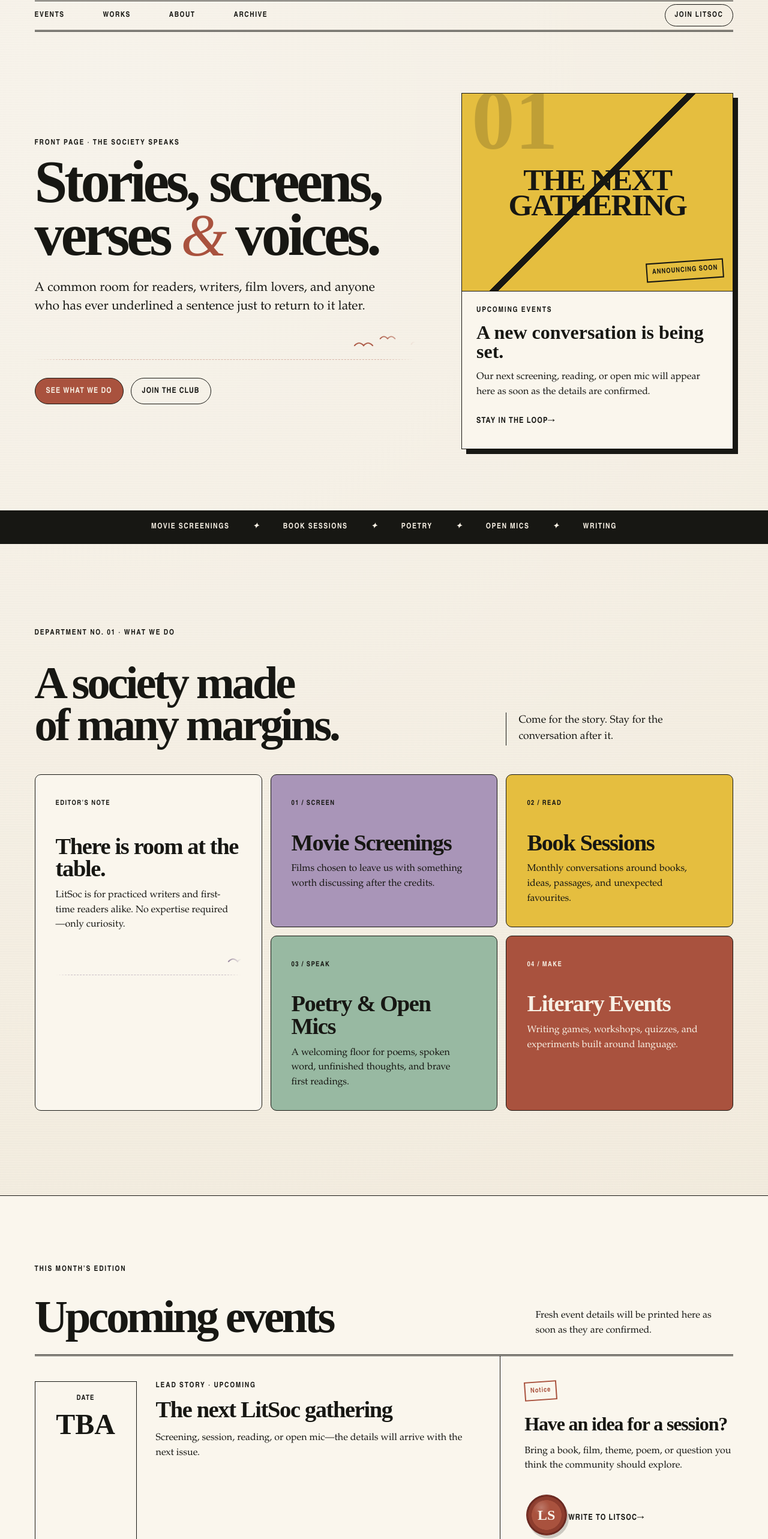
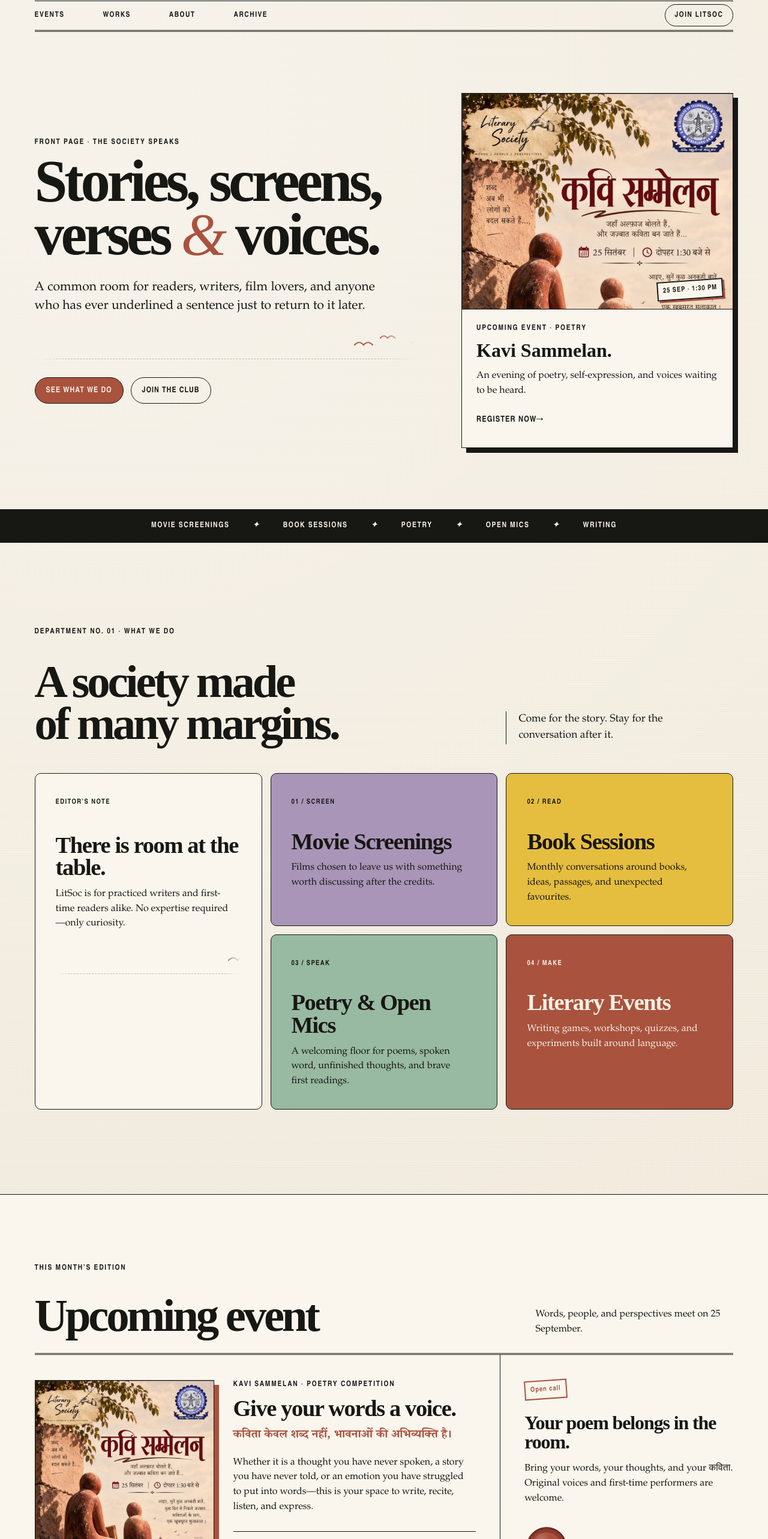
Before and after one commit to ashutoshbhatt2609/litsoc, a React (Vite) app: page / in a window 1280 px wide. Shown: the part 234-2800 px from the top of the page at 60% size. Built offline with nearby package versions, Linux system fonts and the light colour scheme.

Commit message:
Feature Kavi Sammelan event

```diff
--- a/index.html
+++ b/index.html
@@ -3,6 +3,9 @@
   <head>
     <meta charset="UTF-8" />
     <meta name="viewport" content="width=device-width, initial-scale=1.0" />
+    <meta name="format-detection" content="telephone=no" />
+    <meta name="apple-mobile-web-app-capable" content="yes" />
+    <meta name="apple-mobile-web-app-status-bar-style" content="default" />
     <meta
       name="description"
       content="LitSoc is the Literary Society of BMSIT — a community for stories, cinema, poetry, books, and conversation."
--- a/src/App.jsx
+++ b/src/App.jsx
@@ -1,4 +1,7 @@
 import { useEffect, useRef, useState } from "react";
+
+const REGISTRATION_URL = "https://forms.gle/2MEEVWF1tvjE86uv6";
+const INSTAGRAM_URL = "https://www.instagram.com/literarysociety_bmsit?stkn=MWpmMGM0eDByOHpxdA==";
 
 const activities = [
   ["violet", "01 / Screen", "Movie Screenings", "Films chosen to leave us with something worth discussing after the credits."],
@@ -346,21 +349,23 @@ function SocialDialog({ open, onClose, type }) {
         <p className="eyebrow">{isInstagram ? "LitSoc updates · Instagram" : "LitSoc membership · WhatsApp community"}</p>
         <h2 id={`${type}-dialog-title`}>{isInstagram ? "Follow LitSoc." : "Join the club."}</h2>
         <div className="dialog-grid">
-          <div
-            className={`qr-placeholder dialog-qr${isInstagram ? " instagram-qr" : ""}`}
-            role="img"
-            aria-label={`${isInstagram ? "LitSoc Instagram" : "WhatsApp community"} QR code will be added here`}
-          >
-            <span>{isInstagram ? "IG" : "QR"}</span>
-          </div>
+          {isInstagram ? (
+            <a className="qr-placeholder dialog-qr instagram-qr" href={INSTAGRAM_URL} target="_blank" rel="noreferrer" aria-label="Open the official LitSoc Instagram profile">
+              <span>IG</span>
+            </a>
+          ) : (
+            <div className="qr-placeholder dialog-qr" role="img" aria-label="WhatsApp community QR code will be added here">
+              <span>QR</span>
+            </div>
+          )}
           <div className="dialog-copy">
-            <h3>{isInstagram ? "Scan or open the profile." : "Scan or open the invite."}</h3>
+            <h3>{isInstagram ? "Open the official profile." : "Scan or open the invite."}</h3>
             <p>{isInstagram ? "Follow the LitSoc page for event posters, announcements, reminders, and moments from the club." : "Use the QR code on another device, or open the WhatsApp community invitation directly."}</p>
-            <div className={`invite-link${isInstagram ? " instagram-link" : ""}`} aria-label={`${isInstagram ? "Instagram profile" : "WhatsApp invitation"} link pending`}>
-              <span>{isInstagram ? "Instagram profile link pending" : "WhatsApp invite link pending"}</span>
-              <button type="button" disabled>Copy</button>
+            <div className={`invite-link${isInstagram ? " instagram-link" : ""}`}>
+              <span>{isInstagram ? "@literarysociety_bmsit" : "WhatsApp invite link pending"}</span>
+              {isInstagram ? <a href={INSTAGRAM_URL} target="_blank" rel="noreferrer">Open</a> : <button type="button" disabled>Copy</button>}
             </div>
-            <p className="dialog-status">Send the official {isInstagram ? "Instagram profile" : "community invite"} URL to activate both the link and QR code.</p>
+            <p className="dialog-status">{isInstagram ? "Official LitSoc Instagram · Event updates, posters, and club moments." : "Send the official community invite URL to activate both the link and QR code."}</p>
           </div>
         </div>
       </div>
@@ -450,7 +455,7 @@ function App() {
             <span>Menu</span><span className="menu-mark" aria-hidden="true" />
           </button>
           <nav className={`site-nav${menuOpen ? " is-open" : ""}`} id="site-nav" aria-label="Main navigation">
-            <a href="#events" onClick={closeMenu}>Events</a>
+            <a href="#upcoming" onClick={closeMenu}>Events</a>
             <a href="#works" onClick={closeMenu}>Works</a>
             <a href="#about" onClick={closeMenu}>About</a>
             <a href="#moments" onClick={closeMenu}>Archive</a>
@@ -473,16 +478,15 @@ function App() {
           </div>
 
           <article className="lead-story reveal" aria-label="Next LitSoc gathering">
-            <div className="lead-art" aria-hidden="true">
-              <span className="lead-art-number">01</span>
-              <span className="lead-art-title">THE NEXT<br />GATHERING</span>
-              <span className="lead-art-stamp">ANNOUNCING SOON</span>
+            <div className="lead-art lead-art-event">
+              <img src="/assets/kavi-sammelan-2026.png" alt="Kavi Sammelan poetry event poster" />
+              <span className="lead-art-stamp">25 SEP · 1:30 PM</span>
             </div>
             <div className="lead-meta">
-              <p className="eyebrow">Upcoming events</p>
-              <h2>A new conversation is being set.</h2>
-              <p>Our next screening, reading, or open mic will appear here as soon as the details are confirmed.</p>
-              <a className="text-link" href="#join"><LinkArrow>Stay in the loop</LinkArrow></a>
+              <p className="eyebrow">Upcoming event · Poetry</p>
+              <h2>Kavi Sammelan.</h2>
+              <p>An evening of poetry, self-expression, and voices waiting to be heard.</p>
+              <a className="text-link" href={REGISTRATION_URL} target="_blank" rel="noreferrer"><LinkArrow>Register now</LinkArrow></a>
             </div>
           </article>
         </section>
@@ -514,18 +518,35 @@ function App() {
           </div>
         </section>
 
-        <section className="edition" aria-labelledby="edition-title">
+        <section className="edition" id="upcoming" aria-labelledby="edition-title">
           <div className="page-shell">
             <div className="edition-heading reveal">
-              <p className="eyebrow">This month’s edition</p><h2 id="edition-title">Upcoming events</h2><p>Fresh event details will be printed here as soon as they are confirmed.</p>
+              <p className="eyebrow">This month’s edition</p><h2 id="edition-title">Upcoming event</h2><p>Words, people, and perspectives meet on 25 September.</p>
             </div>
             <div className="event-ledger">
-              <article className="event-lead reveal">
-                <div className="event-date" aria-label="Date to be announced"><span>Date</span><strong>TBA</strong></div>
-                <div><p className="eyebrow">Lead story · Upcoming</p><h3>The next LitSoc gathering</h3><p>Screening, session, reading, or open mic—the details will arrive with the next issue.</p></div>
+              <article className="event-lead event-feature reveal">
+                <figure className="event-poster">
+                  <img src="/assets/kavi-sammelan-2026.png" alt="Kavi Sammelan by the Literary Society, BMSIT, on 25 September at 1:30 PM" />
+                </figure>
+                <div className="event-copy">
+                  <p className="eyebrow">Kavi Sammelan · Poetry competition</p>
+                  <h3>Give your words a voice.</h3>
+                  <p className="event-hindi" lang="hi">कविता केवल शब्द नहीं, भावनाओं की अभिव्यक्ति है।</p>
+                  <p>Whether it is a thought you have never spoken, a story you have never told, or an emotion you have struggled to put into words—this is your space to write, recite, listen, and express.</p>
+                  <dl className="event-facts">
+                    <div><dt>Date</dt><dd>25 September 2026</dd></div>
+                    <div><dt>Time</dt><dd>1:30 PM onwards</dd></div>
+                    <div><dt>Presented by</dt><dd>Literary Society, BMSIT</dd></div>
+                  </dl>
+                  <div className="event-actions">
+                    <a className="button button-primary" href={REGISTRATION_URL} target="_blank" rel="noreferrer">Register now</a>
+                    <a className="button button-secondary" href={INSTAGRAM_URL} target="_blank" rel="noreferrer">Instagram updates</a>
+                  </div>
+                  <p className="event-closing" lang="hi">शब्दों की महफ़िल • एहसासों की शाम • आइए, अपने शब्दों को आवाज़ दें।</p>
+                </div>
               </article>
               <div className="event-note reveal">
-                <span className="stamp">Notice</span><h3>Have an idea for a session?</h3><p>Bring a book, film, theme, poem, or question you think the community should explore.</p><VintageEgg curio={vintageCurios.seal} onReveal={revealCurio} /><a className="text-link" href="#join"><LinkArrow>Write to LitSoc</LinkArrow></a>
+                <span className="stamp">Open call</span><h3>Your poem belongs in the room.</h3><p>Bring your words, your thoughts, and your कविता. Original voices and first-time performers are welcome.</p><VintageEgg curio={vintageCurios.seal} onReveal={revealCurio} /><a className="text-link" href={REGISTRATION_URL} target="_blank" rel="noreferrer"><LinkArrow>Open registration form</LinkArrow></a>
               </div>
             </div>
           </div>
@@ -623,7 +644,7 @@ function App() {
       <footer className="site-footer">
         <div className="page-shell footer-grid">
           <div><span className="footer-mark">LITSOC</span><p>The Literary Society of BMSIT</p></div>
-          <div><p className="eyebrow">Departments</p><a href="#events">Events</a><a href="#works">Works</a><a href="#about">About</a></div>
+          <div><p className="eyebrow">Departments</p><a href="#upcoming">Events</a><a href="#works">Works</a><a href="#about">About</a><a href={INSTAGRAM_URL} target="_blank" rel="noreferrer">Instagram</a></div>
           <div><p className="eyebrow">Colophon</p><p>Bengaluru, India</p><p>© {new Date().getFullYear()} LitSoc, BMSIT</p></div>
         </div>
       </footer>
--- a/src/styles.css
+++ b/src/styles.css
@@ -294,6 +294,29 @@ a:focus-visible {
     var(--mustard);
 }
 
+.lead-art-event {
+  height: 360px;
+  padding: 0;
+  background: var(--paper-light);
+}
+
+.lead-art-event img {
+  display: block;
+  width: 100%;
+  height: 100%;
+  object-fit: cover;
+  object-position: 50% 39%;
+}
+
+.lead-art-event .lead-art-stamp {
+  z-index: 1;
+  right: 16px;
+  bottom: 16px;
+  left: auto;
+  background: var(--paper-light);
+  box-shadow: 3px 3px 0 var(--brick);
+}
+
 .lead-art-number {
   position: absolute;
   top: -28px;
@@ -510,6 +533,86 @@ a:focus-visible {
   gap: 32px;
   padding: 42px 40px 42px 0;
   border-right: 1px solid var(--ink);
+}
+
+.event-feature {
+  grid-template-columns: minmax(250px, 0.85fr) minmax(0, 1.15fr);
+  align-items: start;
+}
+
+.event-poster {
+  margin: 0;
+  border: 1.5px solid var(--ink);
+  background: var(--paper);
+  box-shadow: 8px 8px 0 var(--brick);
+}
+
+.event-poster img {
+  display: block;
+  width: 100%;
+  height: auto;
+}
+
+.event-copy {
+  min-width: 0;
+}
+
+.event-copy > p:not(.eyebrow) {
+  max-width: 50ch;
+}
+
+.event-hindi {
+  margin: 0 0 16px;
+  color: var(--brick);
+  font-family: "Noto Serif Devanagari", "Devanagari Sangam MN", "Nirmala UI", serif;
+  font-size: 1.22rem;
+  font-weight: 700;
+}
+
+.event-facts {
+  display: grid;
+  gap: 0;
+  margin: 28px 0 24px;
+  border-block: 1px solid var(--ink);
+}
+
+.event-facts div {
+  display: grid;
+  grid-template-columns: 104px minmax(0, 1fr);
+  gap: 16px;
+  padding: 10px 0;
+  border-bottom: 1px solid var(--line);
+}
+
+.event-facts div:last-child {
+  border-bottom: 0;
+}
+
+.event-facts dt {
+  font-family: var(--utility);
+  font-size: 0.75rem;
+  font-weight: 800;
+  letter-spacing: 0.1em;
+  text-transform: uppercase;
+}
+
+.event-facts dd {
+  margin: 0;
+  font-weight: 700;
+}
+
+.event-actions {
+  display: flex;
+  flex-wrap: wrap;
+  gap: 10px;
+}
+
+.event-closing {
+  margin-top: 24px;
+  border-left: 4px solid var(--mustard);
+  padding-left: 12px;
+  font-family: "Noto Serif Devanagari", "Devanagari Sangam MN", "Nirmala UI", serif;
+  font-weight: 700;
 }
 
 .event-date {
@@ -1863,15 +1966,22 @@ button.button {
 }
 
 .instagram-qr::after {
+  content: "OPEN PROFILE";
   background: var(--violet);
   color: var(--ink);
 }
 
+.instagram-qr {
+  color: var(--ink);
+  text-decoration: none;
+}
+
 .instagram-qr span {
   font-size: 2rem;
 }
 
-.instagram-link button {
+.instagram-link button,
+.instagram-link a {
   background: var(--violet);
   color: var(--ink);
 }
@@ -1914,6 +2024,20 @@ button.button {
   font-size: 0.78rem;
   font-weight: 800;
   letter-spacing: 0.08em;
+  text-transform: uppercase;
+}
+
+.invite-link a {
+  display: inline-flex;
+  min-height: 44px;
+  align-items: center;
+  border-left: 1.5px solid var(--ink);
+  padding: 0 16px;
+  font-family: var(--utility);
+  font-size: 0.78rem;
+  font-weight: 800;
+  letter-spacing: 0.08em;
+  text-decoration: none;
   text-transform: uppercase;
 }
 
@@ -2200,6 +2324,10 @@ button.button {
     min-height: 280px;
   }
 
+  .lead-art-event {
+    height: 300px;
+  }
+
   .ribbon-track {
     justify-content: flex-start;
     overflow-x: auto;
@@ -2270,6 +2398,24 @@ button.button {
   .event-lead {
     grid-template-columns: 1fr;
     gap: 24px;
+  }
+
+  .event-poster {
+    width: min(100%, 420px);
+  }
+
+  .event-facts div {
+    grid-template-columns: 1fr;
+    gap: 2px;
+  }
+
+  .event-actions {
+    display: grid;
+  }
+
+  .event-actions .button {
+    width: 100%;
+    justify-content: center;
   }
 
   .event-date {
```
Also changed, not shown: public/assets/kavi-sammelan-2026.png (added).
